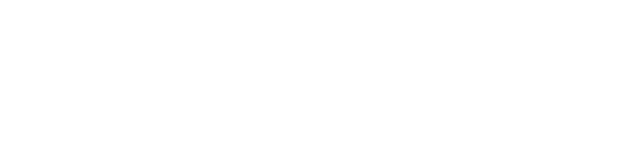
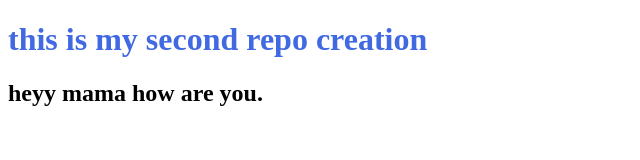
Before and after one commit to programmer-sabbir/my-second-commit, a plain HTML site: page index.html in a window 1280 px wide. Shown: the whole page, without its empty margins (0-640 px from the left). Drawn offline with Linux system fonts and the light colour scheme.

Commit message:
header Added

```diff
--- a/index.html
+++ b/index.html
@@ -5,8 +5,11 @@
     <meta http-equiv="X-UA-Compatible" content="IE=edge">
     <meta name="viewport" content="width=device-width, initial-scale=1.0">
     <title>My second Repo</title>
+    <link rel="stylesheet" href="style.css">
 </head>
 <body>
+    <h1>this is my second repo creation</h1>
+    <h2>heyy mama how are you.</h2>
 
 </body>
 </html>
--- /dev/null
+++ b/style.css
@@ -0,0 +1,3 @@
+h1{
+    color: royalblue;
+}
```
